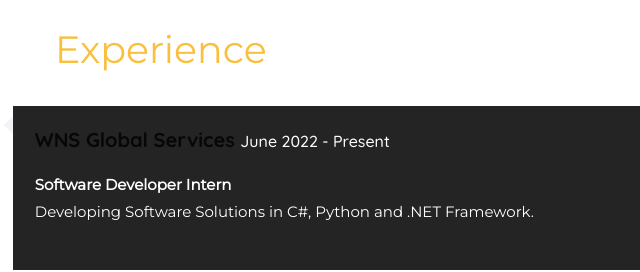
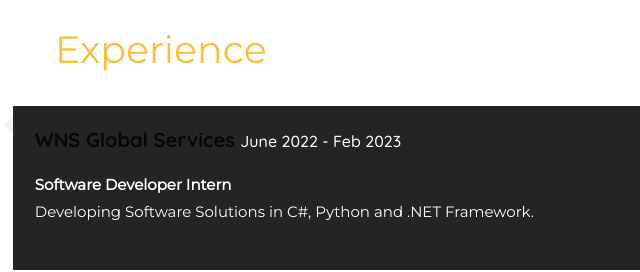
Before and after one commit to ChetanKomal/dark, a plain HTML site: page index.html in a window 1280 px wide. Shown: the part 1640-1912 px from the top of the page, 479-1119 px from the left. Drawn offline with nearby package versions, Linux system fonts and the light colour scheme; a web font is replaced by a local one.

Commit message:
Update index.html

```diff
--- a/index.html
+++ b/index.html
@@ -317,7 +317,7 @@
                                        <i class="fa fa-code"></i>
                                     </div>
                                     <div class="timeline-label">
-                                       <h2><a href="https://www.wns.com"><b>WNS Global Services</b></a> <span>June 2022 - Present</span></h2>
+                                       <h2><a href="https://www.wns.com"><b>WNS Global Services</b></a> <span>June 2022 - Feb 2023</span></h2>
                                        <p><strong>Software Developer Intern</strong><br>Developing Software Solutions in C#, Python and .NET Framework.</p>
                                        <p></p>
                                     </div>
```
